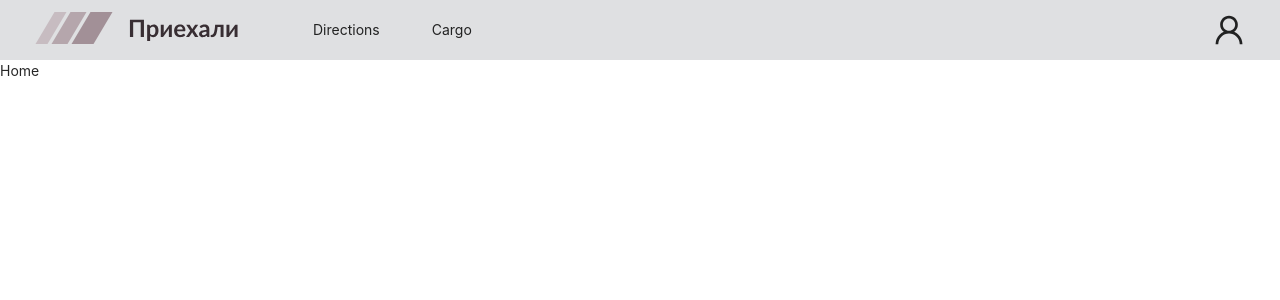
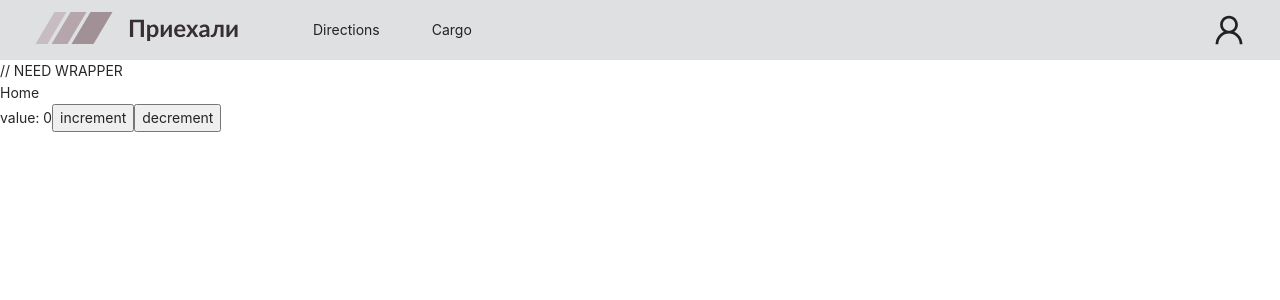
Before and after one commit to Gidery/advanced, a React (Create React App) app: page / in a window 1280 px wide. Shown: the top 300 px of the page. Built offline with nearby package versions, Linux system fonts and the light colour scheme.

Commit message:
get started redux

```diff
--- a/src/components/Layout/Layout.tsx
+++ b/src/components/Layout/Layout.tsx
@@ -1,12 +1,16 @@
-import React from 'react';
-import { Header } from '../Header/Header';
-import { Outlet } from 'react-router-dom';
+import React from "react";
+import { Header } from "../Header/Header";
+import { Outlet } from "react-router-dom";
 
 export const Layout = () => {
   return (
     <>
       <Header />
-      <Outlet />
+      <div>
+        {" "}
+        // NEED WRAPPER
+        <Outlet />
+      </div>
     </>
   );
 };
--- a/src/index.tsx
+++ b/src/index.tsx
@@ -2,14 +2,41 @@ import React from 'react';
 import ReactDOM from 'react-dom/client';
 import App from './App';
 import { BrowserRouter } from 'react-router-dom';
+import { createStore } from 'redux';
+import { Provider } from 'react-redux';
 
 const root = ReactDOM.createRoot(
   document.getElementById('root') as HTMLElement
 );
+
+const defaultState = {
+  value: 0,
+};
+
+const reducer = (
+  state = defaultState,
+  action: { type: string; payload: number }
+) => {
+  switch (action.type) {
+    case 'INCREMENT':
+      return { ...state, value: state.value + action.payload };
+
+    case 'DECREMENT':
+      return { ...state, value: state.value - action.payload };
+
+    default:
+      return state;
+  }
+};
+
+const store = createStore(reducer);
+
 root.render(
   <React.StrictMode>
     <BrowserRouter>
-      <App />
+      <Provider store={store}>
+        <App />
+      </Provider>
     </BrowserRouter>
   </React.StrictMode>
 );
--- a/src/pages/Home/Home.tsx
+++ b/src/pages/Home/Home.tsx
@@ -1,5 +1,25 @@
 import React from 'react';
+import { useDispatch, useSelector } from 'react-redux';
 
 export const Home = () => {
-  return <div className="App-header">Home</div>;
+  const dispatch = useDispatch();
+  const value = useSelector((state) => state.value);
+
+  const incrementHandler = () => {
+    dispatch({ type: 'INCREMENT', payload: 2 });
+  };
+
+  const decrementHandler = () => {
+    dispatch({ type: 'DECREMENT', payload: 3 });
+  };
+
+  return (
+    <div className="App-header">
+      Home
+      <br />
+      <span>{`value: ${value}`}</span>
+      <button onClick={incrementHandler}>increment</button>
+      <button onClick={decrementHandler}>decrement</button>
+    </div>
+  );
 };
```
Also changed, not shown: package.json (+12 -12 lines).
